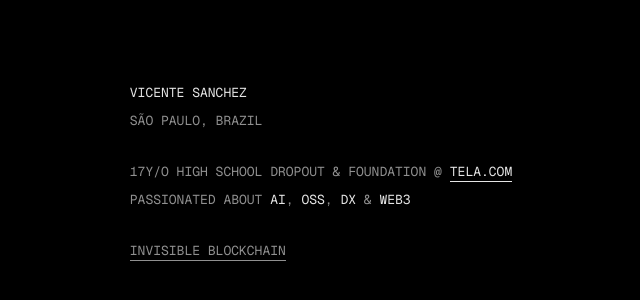
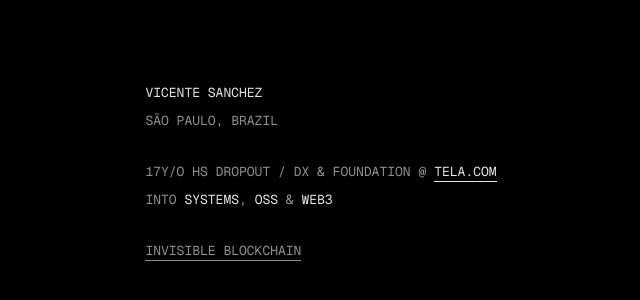
Before and after one commit to Vicentesan/vicentesan.dev, a Next.js app: page / in a window 1280 px wide. Shown: the part 228-528 px from the top of the page, without its empty margins (319-959 px from the left). Built offline with nearby package versions, Linux system fonts and the light colour scheme.

Commit message:
refactor: update homepage bio and interests text

```diff
--- a/src/app/page.tsx
+++ b/src/app/page.tsx
@@ -26,16 +26,15 @@ export default function Home() {
 
       <div className="flex flex-col gap-2">
         <p className="flex flex-wrap items-center gap-x-2 gap-y-1 text-pretty text-muted-foreground">
-          {age}y/o high school dropout & foundation @{' '}
+          {age}y/o HS dropout / DX & Foundation @{' '}
           <AnimatedLink href="https://tela.com" alias variant="primary" target="_blank">
             tela.com
           </AnimatedLink>
         </p>
 
         <p>
-          Passionated about <span className="text-primary">AI</span>,{' '}
-          <span className="text-primary">OSS</span>, <span className="text-primary">DX</span> &{' '}
-          <span className="text-primary">Web3</span>
+          Into <span className="text-primary">Systems</span>,{' '}
+          <span className="text-primary">OSS</span> & <span className="text-primary">Web3</span>
         </p>
       </div>
 
```
